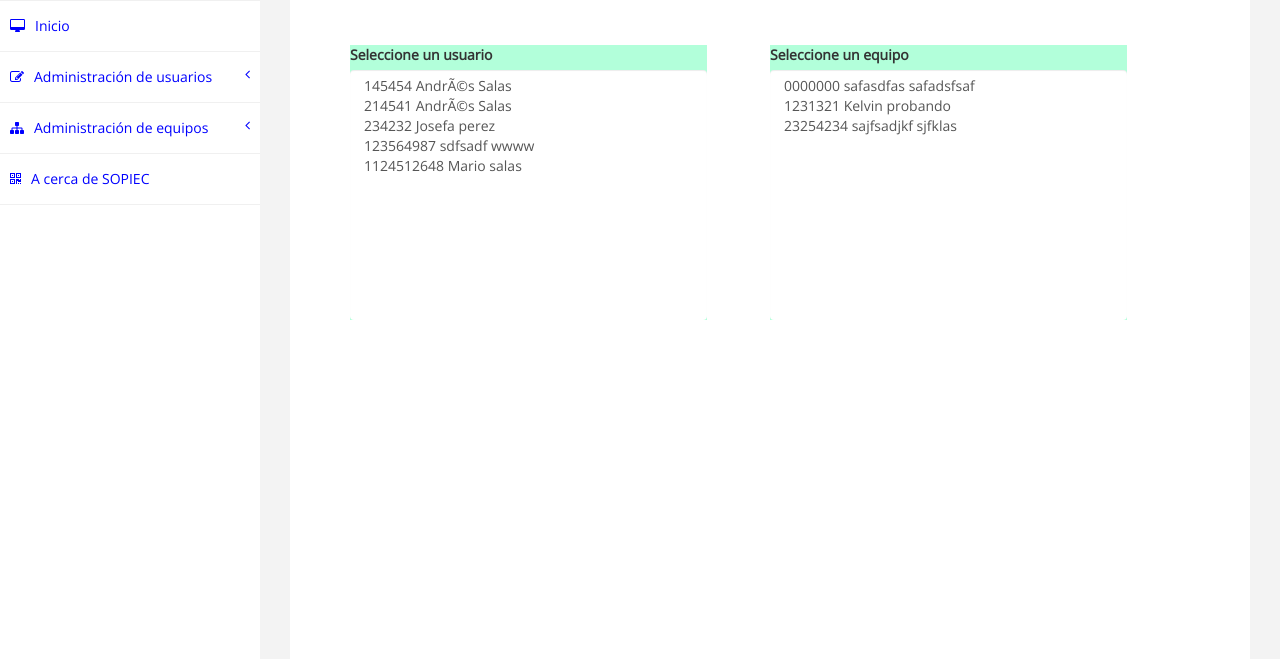
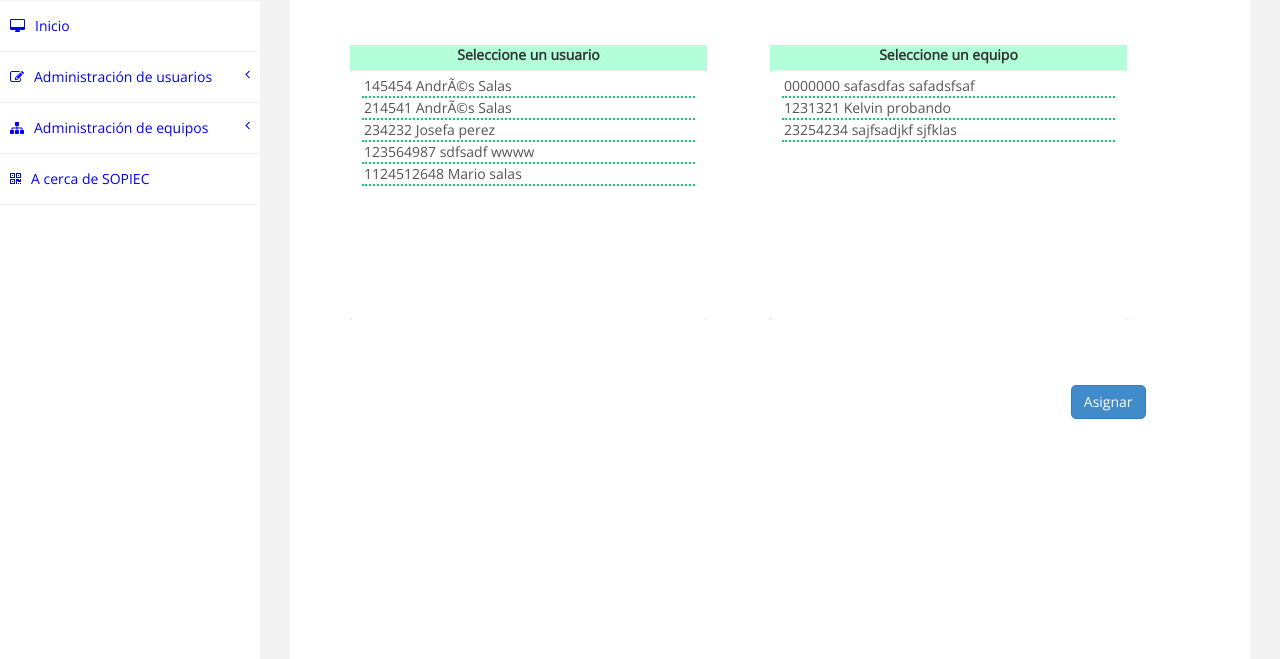
Before and after one commit to hguzman/NativApps, a PHP site: page /SOPIEC/index.php in a window 1280 px wide. Shown: the part 250-909 px from the top of the page. Run offline with PHP 8.4, Linux system fonts and the light colour scheme; the visitor is signed in with stand-in values (Sample User, id 1); data comes from the database, SQL or seed files in the repository; data that the repository does not hold is empty.

Commit message:
Vista de asignación de equipos
He creado dos tablas en una se listan los equipos y en la otra los usuarios, con un botón asignar .

```diff
--- a/SOPIEC/assets/css/style.css
+++ b/SOPIEC/assets/css/style.css
@@ -396,3 +396,12 @@ nav {
     color-stop(0.86, rgb(28, 58, 148))
   );
 }
+
+.centrar {
+  text-align: center;
+  display: block;
+}
+
+option.select-hr {
+  border-bottom: 2px dotted #12ca71;
+}
--- /dev/null
+++ b/SOPIEC/assets/php/asignarEquipo.php
@@ -0,0 +1,5 @@
+<?php
+include("db.php");
+echo " si sierve";
+
+?>
--- a/SOPIEC/index.php
+++ b/SOPIEC/index.php
@@ -129,20 +129,25 @@ $cc= "SELECT cedula FROM usuarios WHERE cedula='$sesion'";
                 <!-- /. ROW  -->
                 <hr />
                 <h3>Asignación de equipos</h3>
+                <!-- Modal -->
+
                 <div class="listas-eq-us">
                     <!-- Query Seleccionar usuarios-->
                     <?php
-                $registros = mysqli_query($conexion,"SELECT * FROM usuarios") or die("Problemas en el select:" . mysqli_error($conexion));
-                ?>
+                        $registros = mysqli_query($conexion,"SELECT * FROM usuarios") or die("Problemas en el select:" . mysqli_error($conexion));
+                        ?>
                     <div class="form-group multiple" id="user-list">
-                        <label for="exampleFormControlSelect2">Seleccione un usuario</label>
-                        <select multiple class="escojer-user form-control" id="exampleFormControlSelect2">
+                        <label class="centrar" for="exampleFormControlSelect2">Seleccione un usuario</label>
+                        <select id="selectUser" multiple class="escojer-user form-control"
+                            id="exampleFormControlSelect2">
                             <?php
                                 while ($reg = mysqli_fetch_array($registros)) {
                                 ?>
-                            <option>
+                            <option class="select-hr"
+                                value="<?php echo $reg['primer_nombre']."   ".$reg['primer_apellido'] ?>">
                                 <?php echo $reg['cedula']."   ".$reg['primer_nombre']."   ".$reg['primer_apellido'] ?>
                             </option>
+
                             <?php
                                 }
 
@@ -151,17 +156,21 @@ $cc= "SELECT cedula FROM usuarios WHERE cedula='$sesion'";
                     </div>
                     <!--Query Select Equipos  -->
                     <?php
-                $registros_e = mysqli_query($conexion,"SELECT * FROM equipos") or die("Problemas en el select:" . mysqli_error($conexion));
-                ?>
+                    $registros_e = mysqli_query($conexion,"SELECT * FROM equipos") or die("Problemas en el select:" . mysqli_error($conexion));
+                    ?>
                     <div class="form-group multiple">
-                        <label for="exampleFormControlSelect2">Seleccione un equipo</label>
-                        <select multiple class="escojer-user form-control" id="exampleFormControlSelect2">
+                        <label class="centrar" for="exampleFormControlSelect2">Seleccione un equipo</label>
+                        <select id="selectEquipo" multiple class="escojer-user form-control"
+                            id="exampleFormControlSelect2">
                             <?php
                                 while ($reg_e = mysqli_fetch_array($registros_e)) {
                                 ?>
-                            <option>
+                            <option id="eq-serial"
+                                value="<?php echo $reg_e['nombre']." con  serial #". $reg_e['serial']?>"
+                                class="select-hr">
                                 <?php echo $reg_e['serial']."   ".$reg_e['nombre']."   ".$reg_e['tipo_equipo']."   ".$reg_e['estado'] ?>
                             </option>
+                            <p>Este es el serial: </p><?php echo $reg_e['serial']?>
                             <?php
                                 }
                                 mysqli_close($conexion);
@@ -169,6 +178,40 @@ $cc= "SELECT cedula FROM usuarios WHERE cedula='$sesion'";
                         </select>
                     </div>
                 </div>
+
+                <!-- Botón asignar -->
+                <button id="asignar" data-toggle="modal" data-target="#staticBackdrop" href="modal"
+                    class="btn btn-primary" style="margin-left: 82%;
+                    border-radius: 5px !important;">Asignar</button>
+                <!-- Modal -->
+                <form action="assets/php/asignarEquipo.php" method="POST">
+                    <div class="modal fade" id="staticBackdrop" data-backdrop="static" data-keyboard="false"
+                        tabindex="-1" aria-labelledby="staticBackdropLabel" aria-hidden="true">
+                        <div class="modal-dialog">
+                            <div class="modal-content">
+                                <div class="modal-header">
+                                    <h5 class="modal-title" id="staticBackdropLabel">Asignación de equipo</h5>
+                                    <button type="button" class="close" data-dismiss="modal" aria-label="Close">
+                                        <span aria-hidden="true">&times;</span>
+                                    </button>
+                                </div>
+                                <div class="modal-body">
+                                    <h2>Se asignará el quipo :</h2>
+                                    <p class="color-datos-act" id="s_equipo"></p>
+                                    <h2> al usuario :</h2>
+                                    <p class="color-datos-act" id="n_user"></p>
+
+                                </div>
+                                <div class="modal-footer">
+                                    <button type="button" class="btn btn-secondary"
+                                        data-dismiss="modal">Cancelar</button>
+
+                                    <button id="asignar-modal" type="button" class="btn btn-primary">Asignar</button>
+                                </div>
+                            </div>
+                        </div>
+                    </div>
+                </form>
             </div>
             <!-- /. PAGE INNER  -->
         </div>
@@ -184,6 +227,26 @@ $cc= "SELECT cedula FROM usuarios WHERE cedula='$sesion'";
     <script src="assets/js/jquery.metisMenu.js"></script>
     <!-- CUSTOM SCRIPTS -->
     <script src="assets/js/custom.js"></script>
+    <!-- Mostrar datos del equipo en el modal -->
+    <script>
+        $('#selectEquipo').on("change", function () {
+            var equipo = $(this).val();
+            var nombreEq =
+                $('#s_equipo').text(equipo + " ");
+            console.log(equipo);
+            if ($('#selectequipo').val() == undefined) {
+                // $('#asignar-modal').disable = true;
+                // alert("disabled")
+            }
+        })
+
+
+        $('#selectUser').on("change", function () {
+            var user = $(this).val();
+            $('#n_user').text(user);
+            console.log(user);
+        })
+    </script>
 
 
 </body>
```
